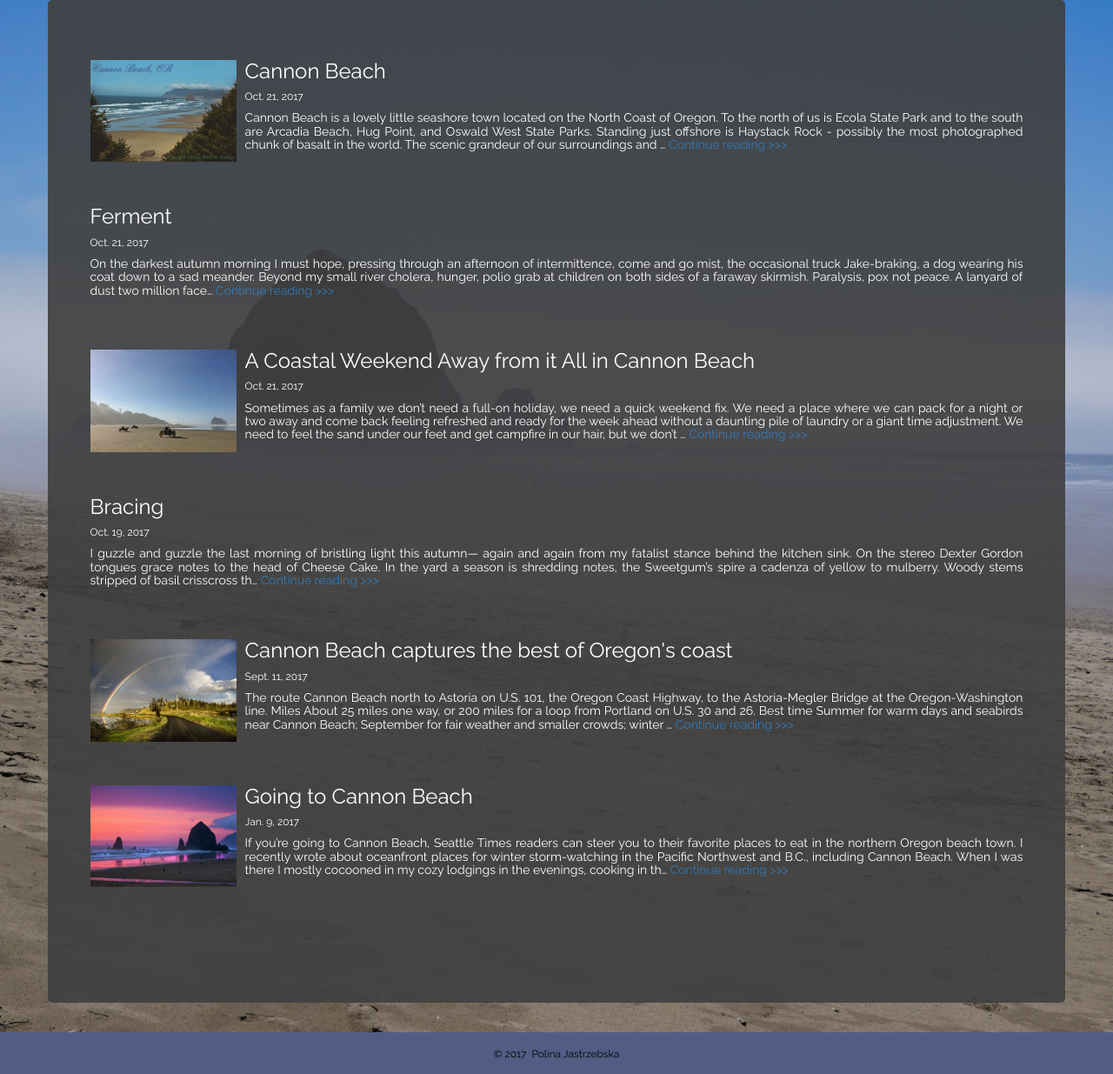
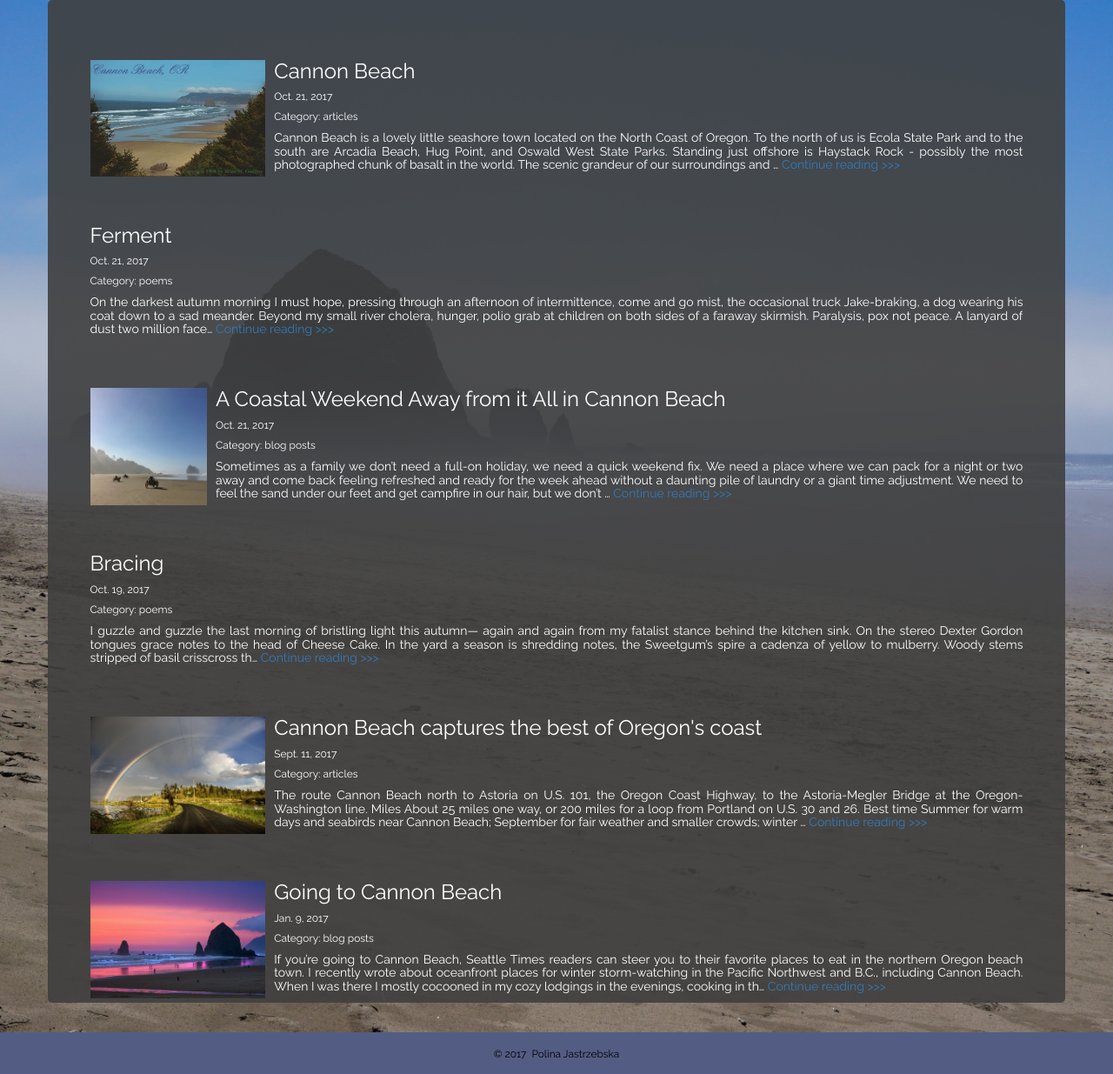
Before and after one commit to jastr945/xperiments, a Django app: page / in a window 1280 px wide. Shown: the part 94-1329 px from the top of the page at 87% size. Run offline with Django 3.2, Linux system fonts and the light colour scheme; data comes from the database, SQL or seed files in the repository; some libraries are stand-ins or nearby versions.

Commit message:
Added category to articles thumbnails

```diff
--- a/search/search_engine/searchapp/static/searchapp/sass/search.min.css
+++ b/search/search_engine/searchapp/static/searchapp/sass/search.min.css
@@ -1 +1 @@
-body,html{margin:0;padding-top:0;height:100%;font-family:'Raleway', sans-serif}.navbar{background:transparent;height:auto;border:none;border-radius:0;padding:1em 1em 0 1em;margin-bottom:0}.navbar:hover{background-color:rgba(64,64,64,0.3)}.navbar h1.navbar-brand.mb-0{color:#d000d0;padding:0;font-family:'Indie Flower', cursive;font-size:48px;text-shadow:2px 2px #000}.navbar .navbar-right{font-size:24px}.navbar .navbar-right li a{color:#000;padding-right:1em}.navbar .navbar-right li a:hover{border-bottom:3px solid #d000d0}.navbar .navbar-right .dropdown-menu{text-align:right;background-color:#535d84;border-radius:5px}.navbar .navbar-right .dropdown-menu li a:hover{background-color:green}.navbar .navbar-right .glyphicon{padding:0.5em;cursor:pointer;color:#d000d0;text-shadow:2px 2px #000}.navbar .navbar-right .glyphicon:hover{transform:scale(1.5, 1.5)}#main{height:100%;margin:0;padding:0;background-image:url("../img/cannon.jpg");background-size:cover;background-repeat:no-repeat;background-position:center;background-attachment:fixed}.col-md-12{background-color:rgba(64,64,64,0.9);height:90vh;margin-top:0;margin-bottom:0;padding:2em;border-radius:5px;color:#fff;text-align:justify;font-size:1.2em;overflow-y:auto}.col-md-12 .media-object{margin-top:20px;width:10em;height:7em}footer{background-color:#535d84;text-align:center;padding-top:1em;padding-bottom:1em;border:none;color:#000}footer small{margin:0;padding:0}
+body,html{margin:0;padding-top:0;height:100%;font-family:'Raleway', sans-serif}.navbar{background:transparent;height:auto;border:none;border-radius:0;padding:1em 1em 0 1em;margin-bottom:0}.navbar:hover{background-color:rgba(64,64,64,0.3)}.navbar h1.navbar-brand.mb-0{color:#d000d0;padding:0;font-family:'Indie Flower', cursive;font-size:48px;text-shadow:2px 2px #000}.navbar .navbar-right{font-size:24px}.navbar .navbar-right li a{color:#000;padding-right:1em}.navbar .navbar-right li a:hover{border-bottom:3px solid #d000d0}.navbar .navbar-right .dropdown-menu{text-align:right;background-color:#535d84;border-radius:5px}.navbar .navbar-right .dropdown-menu li a:hover{background-color:green}.navbar .navbar-right .glyphicon{padding:0.5em;cursor:pointer;color:#d000d0;text-shadow:2px 2px #000}.navbar .navbar-right .glyphicon:hover{transform:scale(1.5, 1.5)}#main{height:100%;margin:0;padding:0;background-image:url("../img/cannon.jpg");background-size:cover;background-repeat:no-repeat;background-position:center;background-attachment:fixed}.col-md-12{background-color:rgba(64,64,64,0.9);height:90vh;margin-top:0;margin-bottom:0;padding:2em;border-radius:5px;color:#fff;text-align:justify;font-size:1.2em;overflow-y:auto}.col-md-12 .media-object{margin-top:20px;max-width:12em;height:8em}footer{background-color:#535d84;text-align:center;padding-top:1em;padding-bottom:1em;border:none;color:#000}footer small{margin:0;padding:0}
--- a/search/search_engine/searchapp/static/searchapp/sass/search.scss
+++ b/search/search_engine/searchapp/static/searchapp/sass/search.scss
@@ -85,8 +85,8 @@ body, html {
 
   .media-object {
     margin-top: 20px;
-    width: 10em;
-    height: 7em;
+    max-width: 12em;
+    height: 8em;
   }
 }
 
--- a/search/search_engine/searchapp/templates/searchapp/index.html
+++ b/search/search_engine/searchapp/templates/searchapp/index.html
@@ -62,7 +62,8 @@
                 {% endif %}
                 <div class="media-body">
                   <h3>{{ a.title }}</h3>
-                  <h6>{{ a.date}}</h6>
+                  <h6>{{ a.date }}</h6>
+                  <h6>Category:&nbsp;{{ a.category }}</h6>
                   <h5>{{ a.body|truncatechars:350 }}&nbsp;<a href="#">Continue reading >>></a></h5>
                 </div>
               </div>
```
